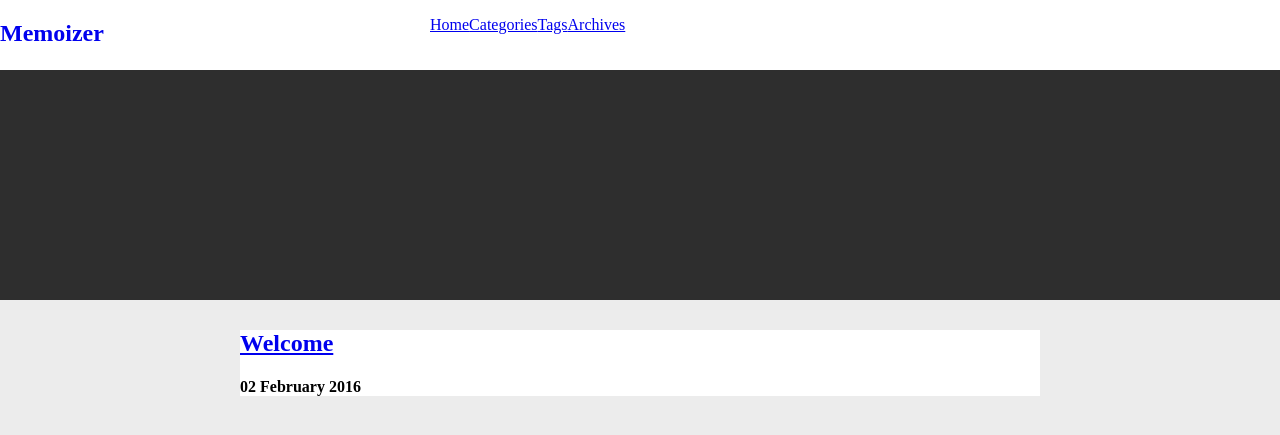
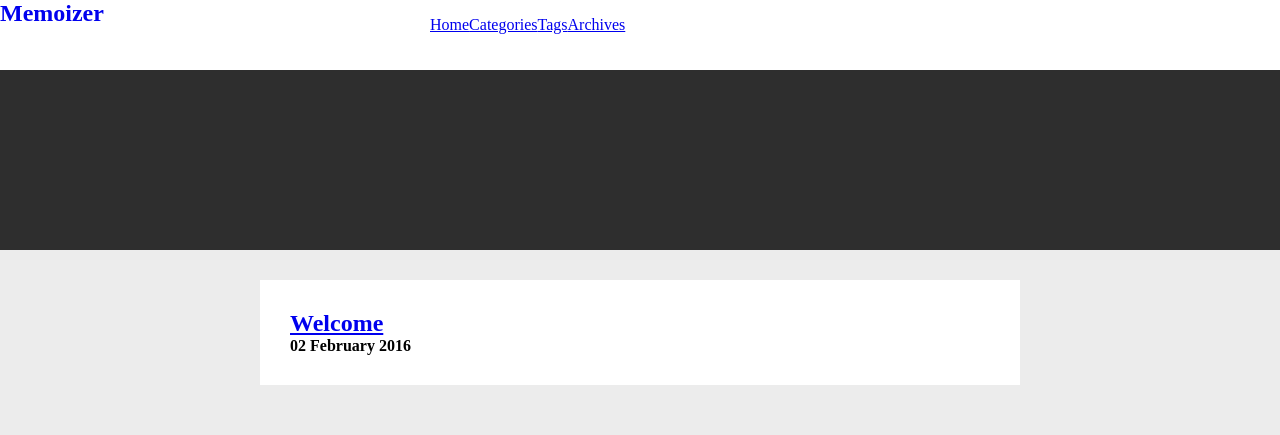
Before and after one commit to yatanokarasu/yatanokarasu.github.io, a Jekyll site: the page built from index.html, in a window 1280 px wide and 1400 px high. Shown: the top 435 px of the window. Built offline with Jekyll 4.4.1, drawn with Linux system fonts in a browser that asks for light colours; nearby versions of some CDN libraries; library files that are not in the unit come from our copies.

Commit message:
Mr Hyde was here …

```diff
--- a/_layouts/default.html
+++ b/_layouts/default.html
@@ -26,6 +26,7 @@
       </div>
 
       <div class="header-title">
+        <?>
       </div>
 
       <!--<ul class="social-links">
--- a/css/main.css
+++ b/css/main.css
@@ -15,11 +15,11 @@
 header {
     background-color: #2E2E2E;
     margin          : 0;
-    min-height      : 300px;
+    min-height      : 250px;
 }
 
 
-header .header-menu {
+.header-menu {
     background-color: white;
     height          : 70px;
     width           : 100%;
@@ -33,7 +33,7 @@
 }
 
 
-header .header-title {
+.header-title {
     text-align      : center;
 }
 
@@ -62,4 +62,16 @@
 
 article {
     background-color: white;
+    margin          : 30px 20px 0;
+    padding         : 30px;
 }
+
+
+h2 {
+    margin          : 0;
+}
+
+
+h4 {
+    margin          : 0;
+}
```
